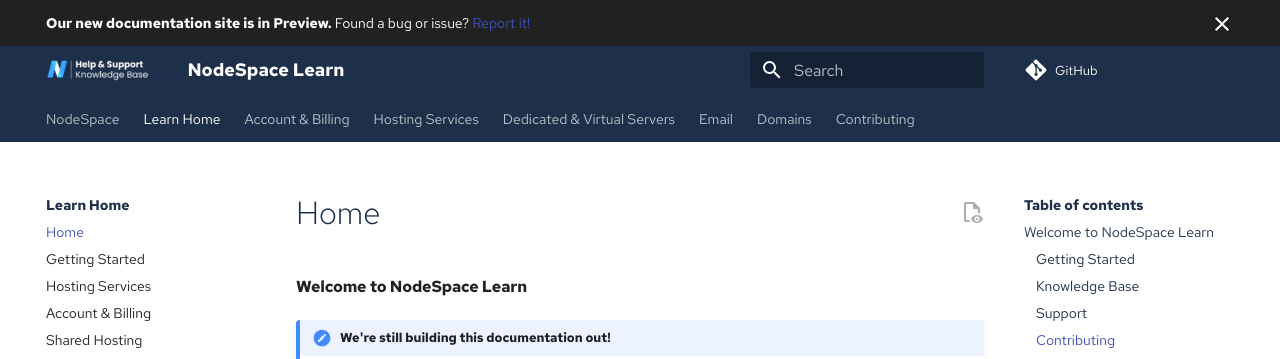
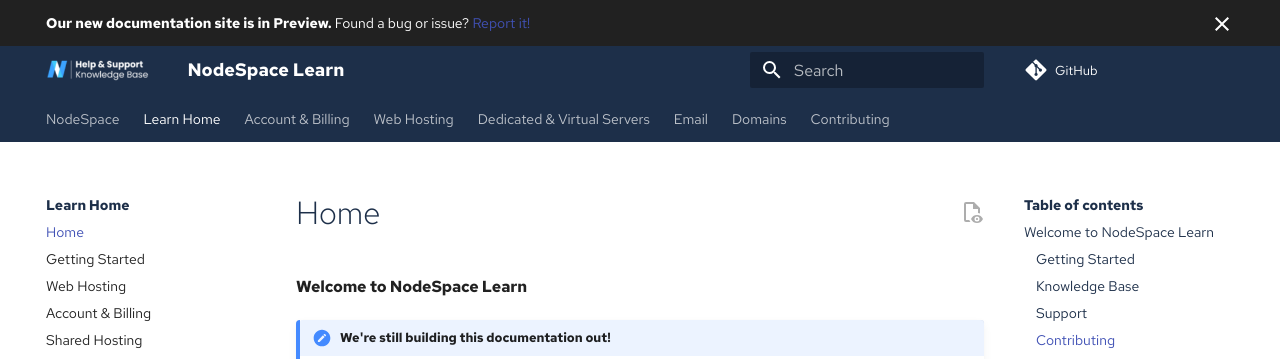
Before and after one commit to nodespacehosting/nodespace-learn, an MkDocs documentation site: the page built from docs/index.md, in a window 1280 px wide and 1288 px high. Shown: the top 359 px of the window. Built offline with MkDocs 1.6.1 and Material for MkDocs 9.7.7, drawn with Linux system fonts in a browser that asks for light colours; some web fonts are replaced; comment, search, counter and statistics services are not loaded.

Commit message:
Renaming Hosting Services to Web Hosting

```diff
--- a/mkdocs.yml
+++ b/mkdocs.yml
@@ -76,7 +76,7 @@
   - Learn Home:
     - Home: index.md
     - Getting Started: getting-started.md
-    - Hosting Services: hosting/index.md
+    - Web Hosting: hosting/index.md
     - Account &amp; Billing: account/index.md
     - Shared Hosting: hosting/shared/overview.md
     - Reseller Hosting: hosting/reseller/overview.md
@@ -94,7 +94,7 @@
     - Refunds: account/refunds.md
   # --- END ACCOUNT & BILLING ---
   # --- BEGIN HOSTING SERVICES ---
-  - Hosting Services:
+  - Web Hosting:
     - Overview: hosting/index.md
     - Why we don't offer "Unlimited" plans: hosting/unlimited.md
     # --- BEGIN SHARED HOSTING ---
```
